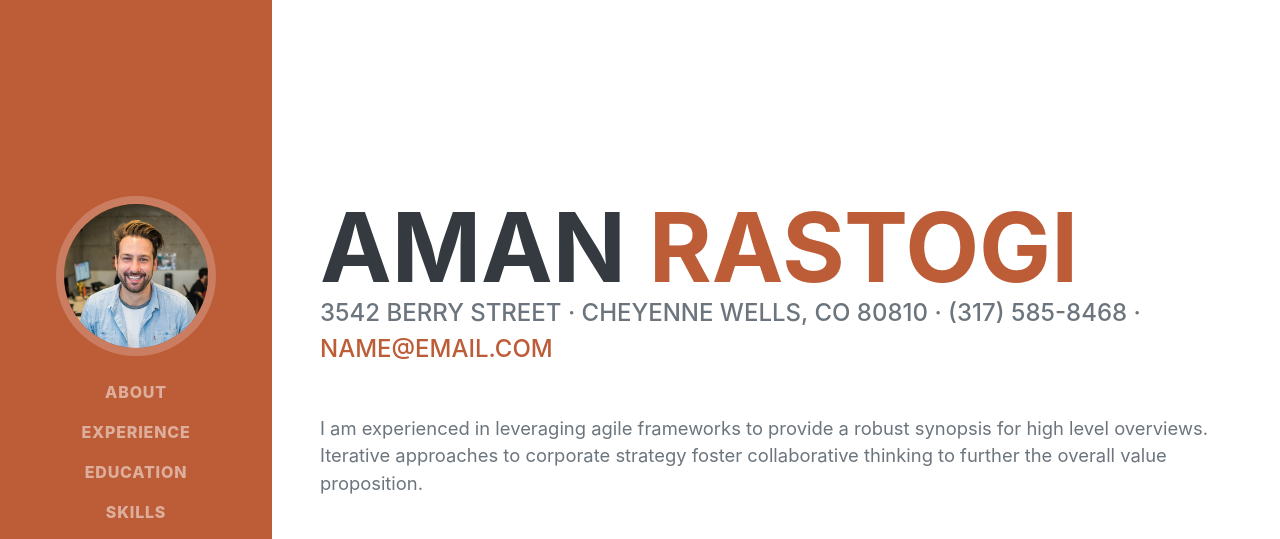
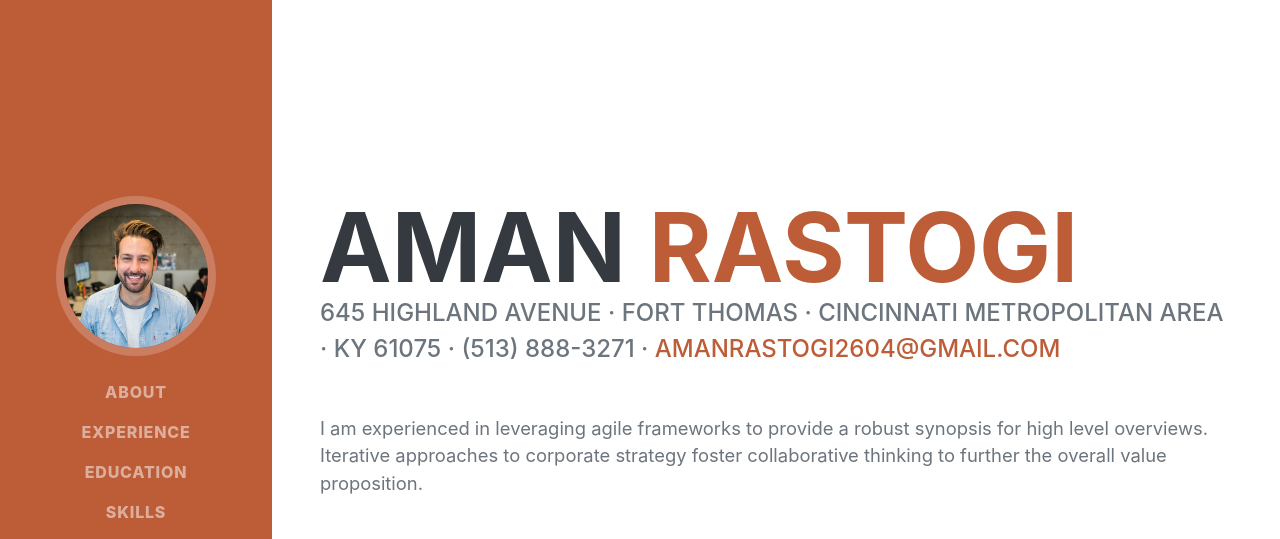
Before and after one commit to aman-rastogi/Online-Portfolio, a plain HTML site: page index.html in a window 1280 px wide. Shown: the top 539 px of the page. Drawn offline with nearby package versions, Linux system fonts and the light colour scheme; a web font is replaced by a local one.

Commit message:
Updated the personal information

```diff
--- a/index.html
+++ b/index.html
@@ -44,8 +44,8 @@
                         <span class="text-primary">Rastogi</span>
                     </h1>
                     <div class="subheading mb-5">
-                        3542 Berry Street · Cheyenne Wells, CO 80810 · (317) 585-8468 ·
-                        <a href="mailto:name@email.com">name@email.com</a>
+                        645 Highland Avenue · Fort Thomas · Cincinnati Metropolitan Area · KY 61075 · (513) 888-3271 ·
+                        <a href="mailto:name@email.com">amanrastogi2604@gmail.com</a>
                     </div>
                     <p class="lead mb-5">I am experienced in leveraging agile frameworks to provide a robust synopsis for high level overviews. Iterative approaches to corporate strategy foster collaborative thinking to further the overall value proposition.</p>
                     <div class="social-icons">
```
